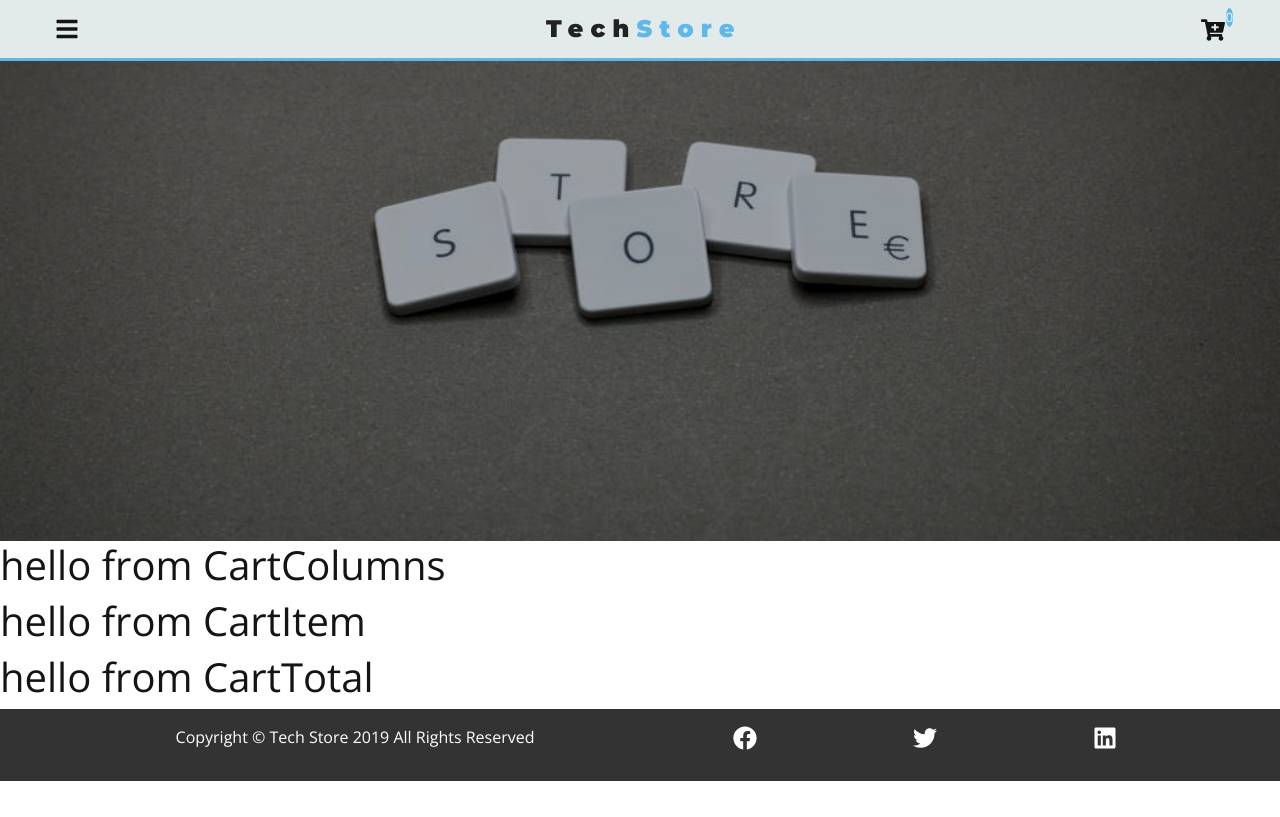
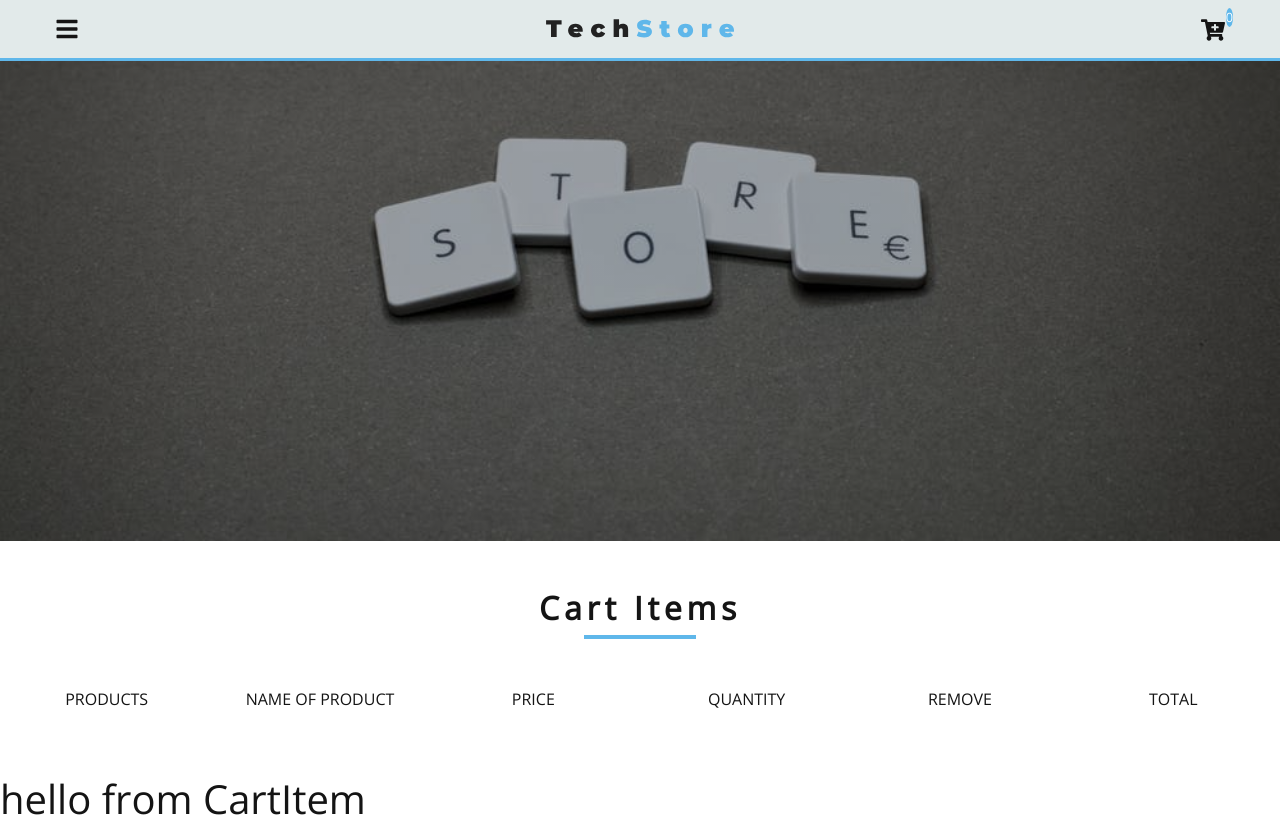
Before and after one commit to JainieJ/delivery-service, a React (Create React App) app: page /cart in a window 1280 px wide. Shown: the top 817 px of the page. Built offline with nearby package versions, Linux system fonts and the light colour scheme.

Commit message:
CartColumns

```diff
--- a/src/components/CartPage/Cart.jsx
+++ b/src/components/CartPage/Cart.jsx
@@ -1,15 +1,21 @@
 import React from "react";
 import CartColumns from "./CartColumns";
+import Title from "../../components/Title";
 import CartList from "./CartList";
 import CartTotals from "./CartTotals";
 
 const Cart = () => {
   return (
-    <>
+    <section className="py-5">
+      {/* title */}
+      <div className="container">
+        <Title title="cart items" center="true" />
+      </div>
+      {/* cart contents */}
       <CartColumns />
       <CartList />
       <CartTotals />
-    </>
+    </section>
   );
 };
 
--- a/src/components/CartPage/CartColumns.jsx
+++ b/src/components/CartPage/CartColumns.jsx
@@ -1,7 +1,30 @@
 import React from "react";
 
 const CartColumns = () => {
-  return <h1>hello from CartColumns</h1>;
+  return (
+    <div className="container-fluid text-center d-none d-lg-block my-5">
+      <div className="row">
+        <div className="col-lg-2">
+          <p className="text-uppercase">products</p>
+        </div>
+        <div className="col-lg-2">
+          <p className="text-uppercase">name of product</p>
+        </div>
+        <div className="col-lg-2">
+          <p className="text-uppercase">price</p>
+        </div>
+        <div className="col-lg-2">
+          <p className="text-uppercase">quantity</p>
+        </div>
+        <div className="col-lg-2">
+          <p className="text-uppercase">remove</p>
+        </div>
+        <div className="col-lg-2">
+          <p className="text-uppercase">total</p>
+        </div>
+      </div>
+    </div>
+  );
 };
 
 export default CartColumns;
```
